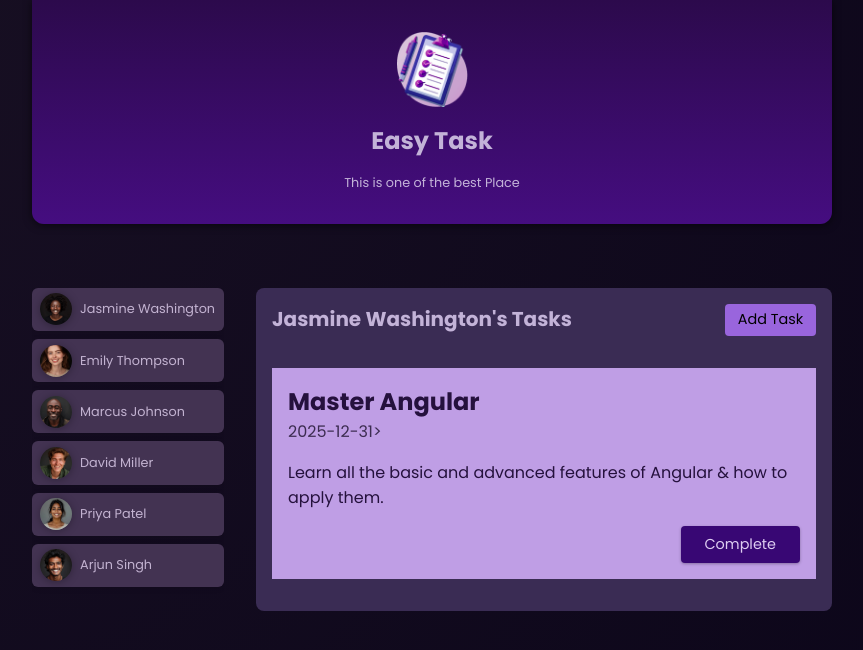
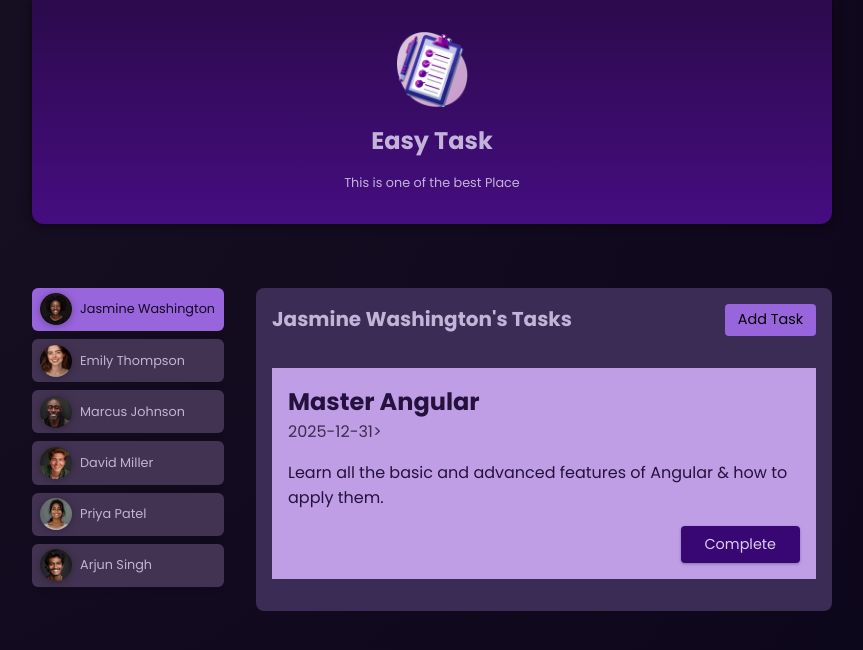
Before and after one commit to KavishBaingane/AngularEssentials, an Angular app: page / in a window 1280 px wide. Both pictures are taken after a click on the button "Jasmine Washington". Shown: the top 650 px of the page, without its empty margins (208-1071 px from the left). Built offline with nearby package versions, Linux system fonts and the light colour scheme.

Commit message:
W1:More components , deleting(completing) the task.

```diff
--- a/src/app/app.component.html
+++ b/src/app/app.component.html
@@ -4,7 +4,7 @@
     <ul id="users">
         @for(user of users; track user.id){
             <li>
-                <app-user [user] = "user" (select)="onSelectUser($event)"/>
+                <app-user [user] = "user" [selected]="user.id===selectedUserId" (select)="onSelectUser($event)"/>
             </li>
         }
 
--- a/src/app/tasks/task/task.component.html
+++ b/src/app/tasks/task/task.component.html
@@ -3,6 +3,6 @@
     <time>{{task.dueDate}}></time>
     <p>{{task.summary}}</p>
     <p class="actions">
-        <button>Complete</button>
+        <button (click)="onCompleteTask()">Complete</button>
     </p>
 </article>
--- a/src/app/tasks/task/task.component.ts
+++ b/src/app/tasks/task/task.component.ts
@@ -1,4 +1,4 @@
-import { Component, Input } from '@angular/core';
+import { Component, EventEmitter, Input, Output } from '@angular/core';
 import { Task } from './task.model';
 
 @Component({
@@ -10,4 +10,9 @@
 })
 export class TaskComponent {
   @Input({required: true}) task!: Task;
+  @Output() complete = new EventEmitter<string>();
+
+  onCompleteTask(){
+    this.complete.emit(this.task.id);
+  }
 }
--- a/src/app/tasks/tasks.component.html
+++ b/src/app/tasks/tasks.component.html
@@ -9,7 +9,7 @@
     <ul>
         @for(task of selectedUserTasks; track task.id){
         <li>
-            <app-task [task]="task"/>
+            <app-task [task]="task" (complete)="onCompleteTask($event)" />
         </li>
     }
 
--- a/src/app/tasks/tasks.component.ts
+++ b/src/app/tasks/tasks.component.ts
@@ -40,4 +40,8 @@
   get selectedUserTasks(){
     return this.tasks.filter((task)=>task.userId===this.userId)!;
   }
+
+  onCompleteTask(id:string){
+    this.tasks = this.tasks.filter((task)=>task.id!==id);
+  }
 }
--- a/src/app/user/user.component.html
+++ b/src/app/user/user.component.html
@@ -1,5 +1,5 @@
 <div>
-    <button (click)="onSelectUser()">
+    <button [class.active]="selected" (click)="onSelectUser()">
         <img [src]='imagePath' [alt]="user.name">
         <span>{{user.name}}</span>
     </button>
--- a/src/app/user/user.component.ts
+++ b/src/app/user/user.component.ts
@@ -12,7 +12,8 @@
 })
 export class UserComponent {
 
-@Input({required:true}) user!: User
+@Input({required:true}) user!: User;
+@Input({required:true}) selected!:boolean;
     @Output() select = new EventEmitter();  //it has been using for a long time --> so use this instead
 
     // select = output<string>();  //this is not used though it is new
```
